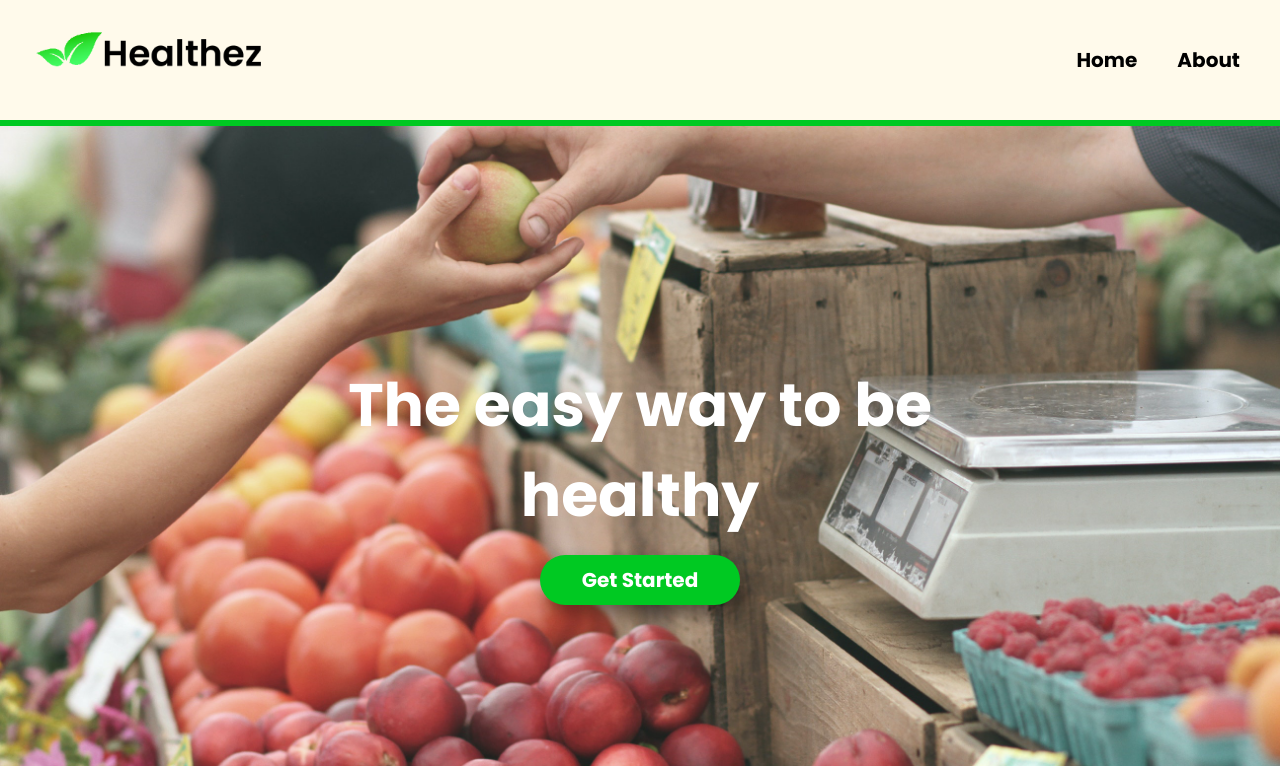
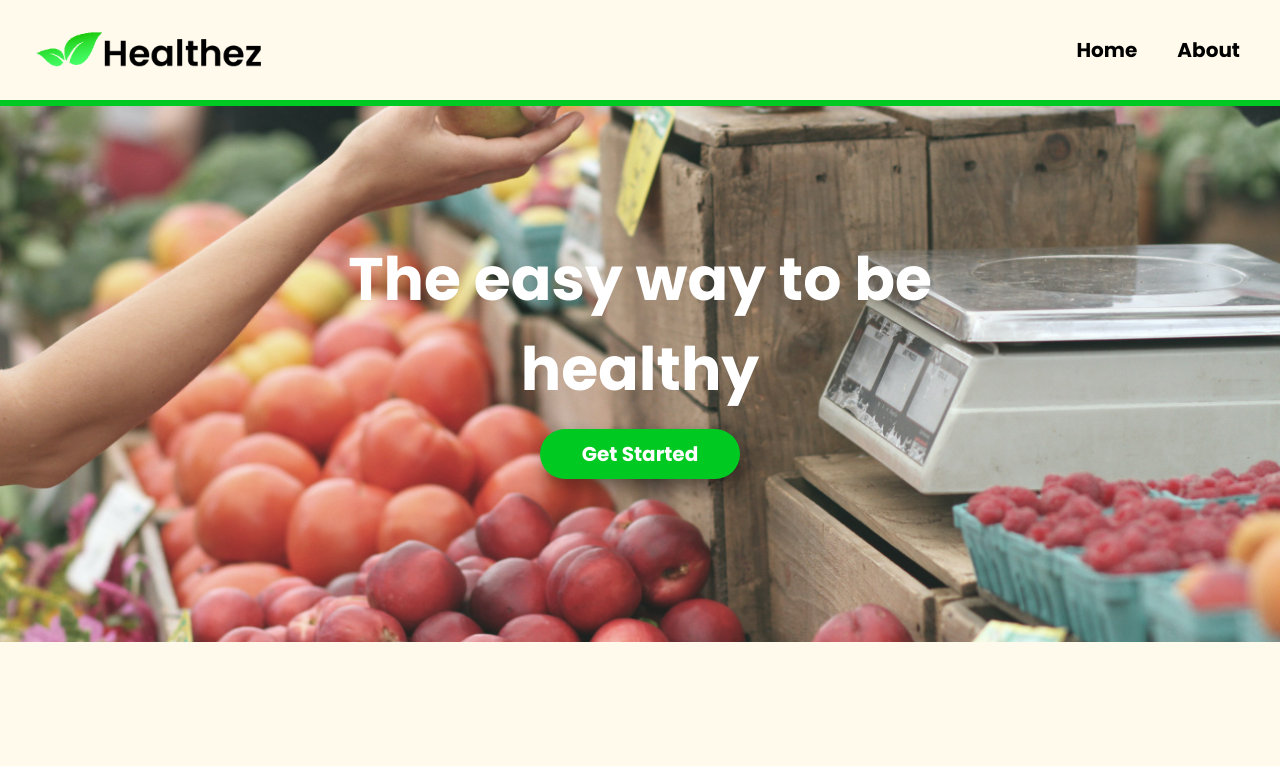
Before and after one commit to mdmartel/healthez, a Django app: page /test/ in a window 1280 px wide. Shown: the top 766 px of the page. Run offline with Django 3.2, Linux system fonts and the light colour scheme.

Commit message:
made navbar fixed and adjusted some settings

```diff
--- a/healthez_site/healthez_app/static/default.css
+++ b/healthez_site/healthez_app/static/default.css
@@ -41,6 +41,10 @@
 }
 
 #header {
+    position: fixed;
+    z-index: 999;
+    width: 100%;
+    height: 100px;
     display: flex;
     flex-direction: row;
     background-color: #FFFAEB;
```
